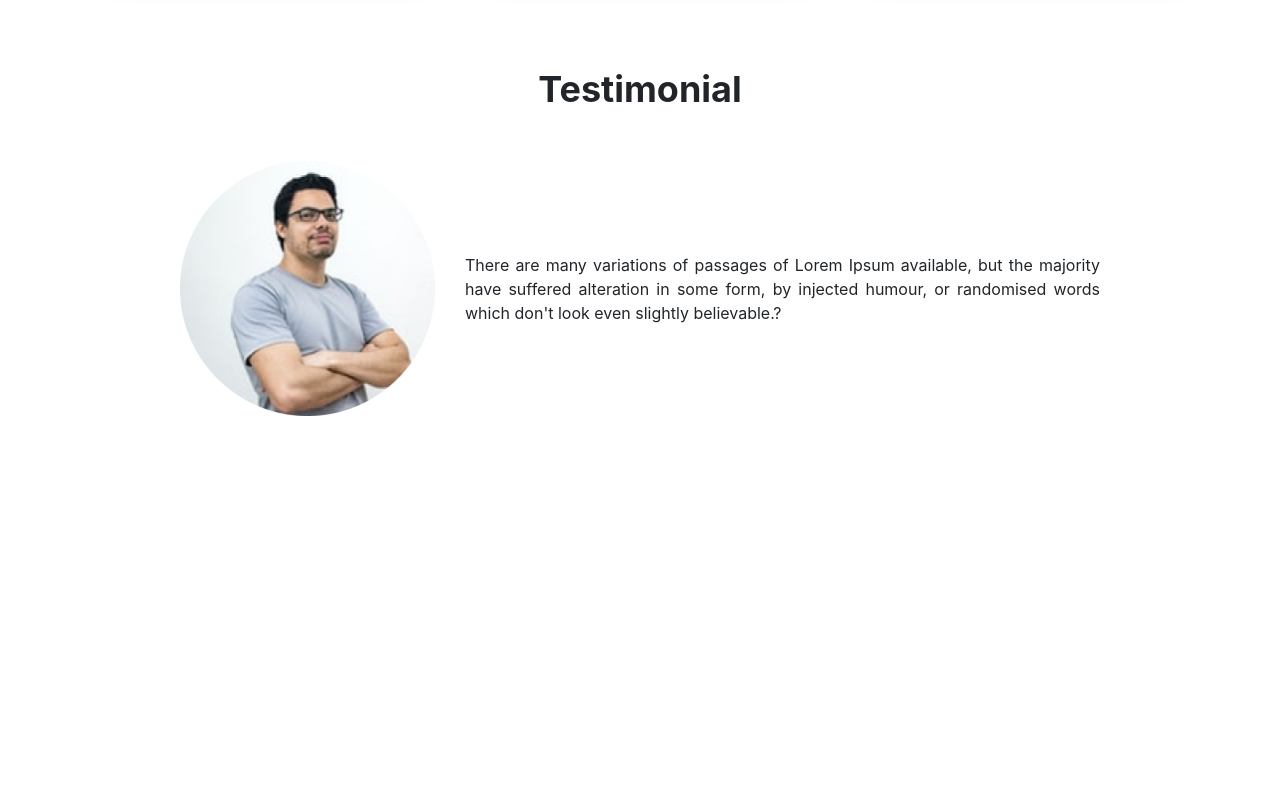
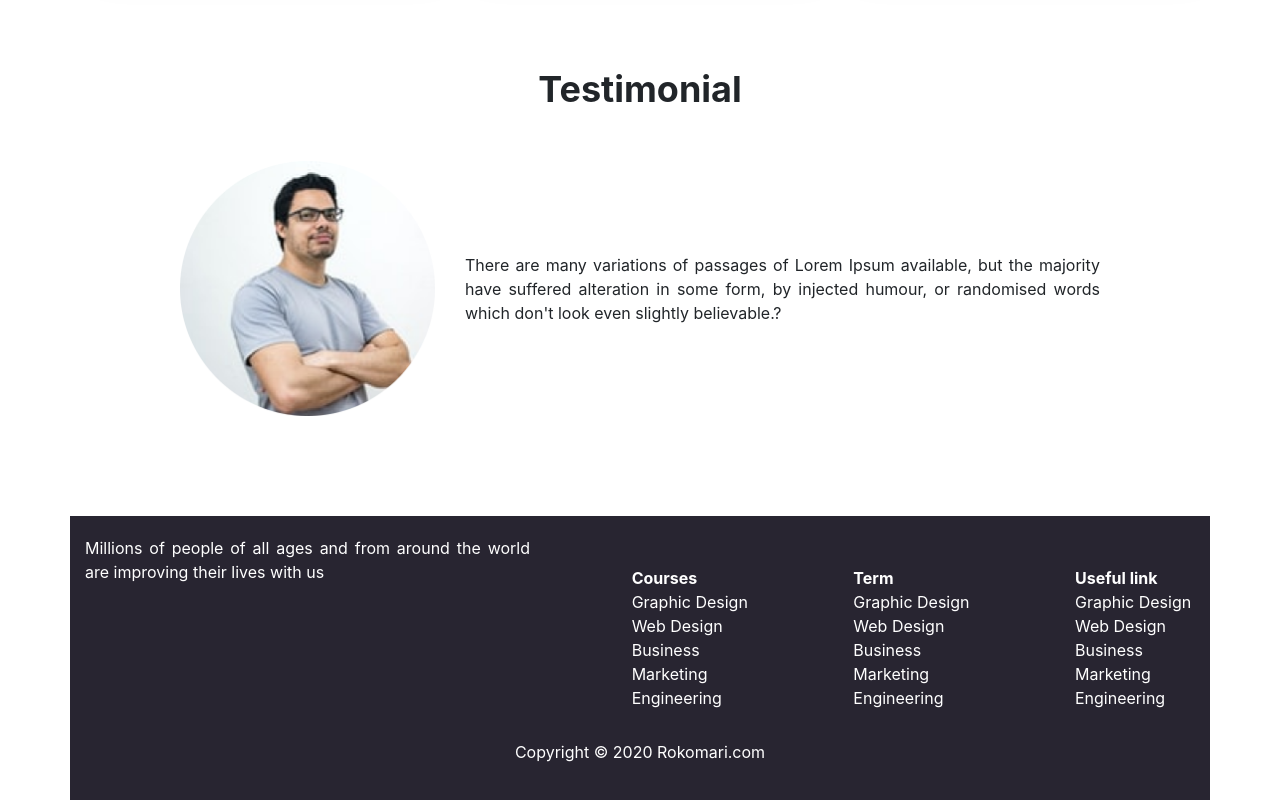
Before and after one commit to Suzibur/E-School, a plain HTML site: page index.html in a window 1280 px wide. Shown: the part 1624-2424 px from the top of the page. Before the commit the page ends 2140 px from the top, so only its background shows below. Drawn offline with nearby package versions, Linux system fonts and the light colour scheme.

Commit message:
footer-complete

```diff
--- a/css/style.css
+++ b/css/style.css
@@ -84,7 +84,7 @@ button{
 .courses .card{
     margin: 10px 0;
     border:none;
-    border-radius: 20px;
+    border-radius: 10px;
     cursor: pointer;
     box-shadow: 10px 10px 40px rgb(223, 223, 223);
 }
@@ -115,3 +115,19 @@ button{
     font-weight: medium;
     text-align: justify;
 }
+footer{
+    padding: 20px;
+    background-color: #282531;
+    margin-bottom: 0!important;
+}
+footer p{
+    text-align: justify;
+    color: white;
+}
+footer ol{
+    margin: 30px 0;
+}
+footer ol li{
+    color: white;
+    list-style-type: none;;
+}
--- a/index.html
+++ b/index.html
@@ -63,6 +63,7 @@
             </div>
         </div>
     </header>
+
     <section class="container summary d-fles justify-content-between">
         <div class="card-deck">
             <div class="col-12 col-xs-6 col-md-6 col-lg-3 col-xl-3">
@@ -103,6 +104,7 @@
             </div>
         </div>
     </section>
+
     <section class="container courses">
         <h1 class="heading">Online Courses</h1>
         <div class="card-deck">
@@ -162,6 +164,7 @@
             </div>
         </div>
     </section>
+
     <article class="container">
         <h1 class="heading">Testimonial</h1>
         <div class="testimonial">
@@ -175,6 +178,47 @@
             </div>
         </div>
     </article>
+
+    <footer class="container">
+        <section class="row  d-flex justify-content-between">
+            <div class="col-12 col-xs-12 col-md-12 col-lg-5 col-xl-5">
+                <p>Millions of people of all ages and from around the world are improving their lives with us</p>
+            </div>
+            <div class="col-4 col-xs-4 col-md-4 col-lg-2 col-xl-2">
+                <ol>
+                    <li><strong>Courses</strong></li>
+                    <li>Graphic Design</li>
+                    <li>Web Design</li>
+                    <li>Business</li>
+                    <li>Marketing</li>
+                    <li>Engineering</li>
+                </ol>
+            </div>
+            <div class="col-4 col-xs-4 col-md-4 col-lg-2 col-xl-2">
+                <ol>
+                    <li><strong>Term</strong></li>
+                    <li>Graphic Design</li>
+                    <li>Web Design</li>
+                    <li>Business</li>
+                    <li>Marketing</li>
+                    <li>Engineering</li>
+                </ol>
+            </div>
+            <div class="col-4 col-xs-4 col-md-4 col-lg-2 col-xl-2">
+                <ol>
+                    <li><strong>Useful link</strong></li>
+                    <li>Graphic Design</li>
+                    <li>Web Design</li>
+                    <li>Business</li>
+                    <li>Marketing</li>
+                    <li>Engineering</li>
+                </ol>
+            </div>
+        </section>
+        <section class="d-flex justify-content-center">
+            <p>Copyright © 2020 Rokomari.com</p>
+        </section>
+    </footer>
     <!-- Js links -->
     <script src="https://code.jquery.com/jquery-3.5.1.slim.min.js"
         integrity="sha384-DfXdz2htPH0lsSSs5nCTpuj/zy4C+OGpamoFVy38MVBnE+IbbVYUew+OrCXaRkfj"
```
